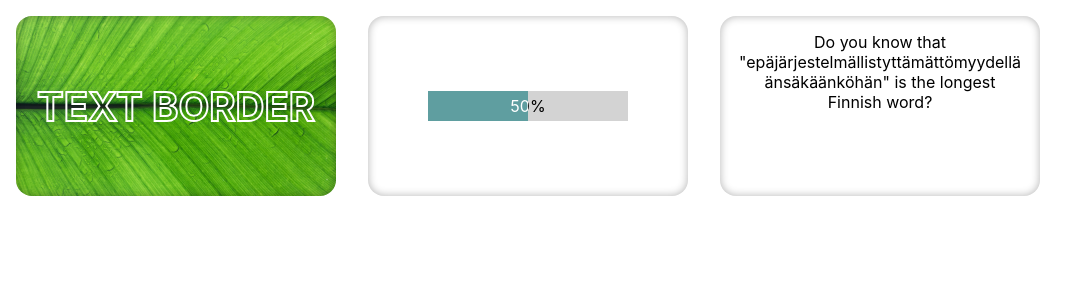
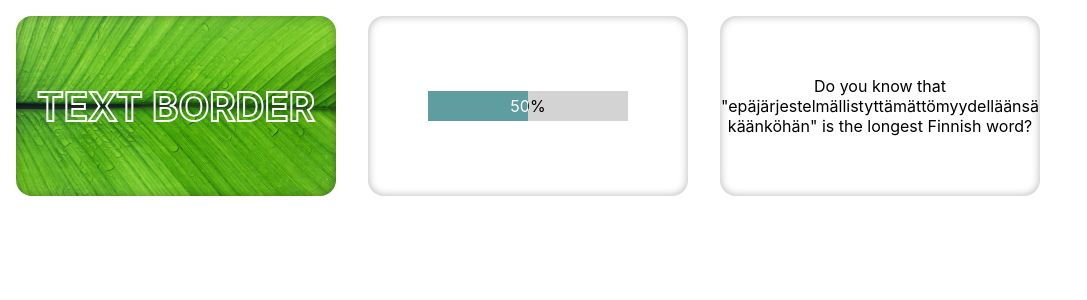
Before and after one commit to guoyunhe/yes-we-can, a React (Create React App) app: page / in a window 1280 px wide. Shown: the top 300 px of the page, without its empty margins (0-1087 px from the left). Built offline with nearby package versions, Linux system fonts and the light colour scheme.

Commit message:
CentralLayout

```diff
--- /dev/null
+++ b/src/poc/central-layout/CentralLayout.css
@@ -0,0 +1,11 @@
+.central-layout {
+  display: flex;
+  justify-content: center;
+  align-items: center;
+  height: 100%;
+  width: 100%;
+}
+
+.central-layout > * {
+  max-width: 100%;
+}
--- /dev/null
+++ b/src/poc/central-layout/CentralLayout.jsx
@@ -0,0 +1,6 @@
+import React from "react";
+import "./CentralLayout.css";
+
+export default function CentralLayout({ children }) {
+  return <div className="central-layout">{children}</div>;
+}
--- a/src/poc/text-border/TextBorderThumb.css
+++ b/src/poc/text-border/TextBorderThumb.css
@@ -1,7 +1,4 @@
 .text-border-thumb {
-  display: flex;
-  justify-content: center;
-  align-items: center;
   background-image: url("../../img/photo-1.jpg");
   background-size: cover;
   background-position: center;
--- a/src/poc/text-border/TextBorderThumb.jsx
+++ b/src/poc/text-border/TextBorderThumb.jsx
@@ -1,12 +1,15 @@
 import React from "react";
 import Thumb from "../../Thumb";
 import TextBorder from "./TextBorder";
+import CentralLayout from "../central-layout/CentralLayout";
 import "./TextBorderThumb.css";
 
 export default function TextBorderThumb() {
   return (
     <Thumb to="/text-border" className="text-border-thumb">
-      <TextBorder>Text Border</TextBorder>
+      <CentralLayout>
+        <TextBorder>Text Border</TextBorder>
+      </CentralLayout>
     </Thumb>
   );
 }
--- a/src/poc/text-progress/TextProgressThumb.css
+++ /dev/null
@@ -1,5 +0,0 @@
-.text-progress-thumb {
-  display: flex;
-  justify-content: center;
-  align-items: center;
-}
--- a/src/poc/text-progress/TextProgressThumb.jsx
+++ b/src/poc/text-progress/TextProgressThumb.jsx
@@ -1,12 +1,14 @@
 import React from "react";
 import Thumb from "../../Thumb";
 import TextProgress from "./TextProgress";
-import "./TextProgressThumb.css";
+import CentralLayout from "../central-layout/CentralLayout";
 
 export default function TextProgressThumb() {
   return (
     <Thumb to="/text-progress" className="text-progress-thumb">
-      <TextProgress percentage="50" />
+      <CentralLayout>
+        <TextProgress percentage="50" />
+      </CentralLayout>
     </Thumb>
   );
 }
--- a/src/poc/word-breaker/WordBreakerThumb.css
+++ /dev/null
@@ -1,3 +0,0 @@
-.word-breaker-thumb {
-  padding: 1rem;
-}
--- a/src/poc/word-breaker/WordBreakerThumb.jsx
+++ b/src/poc/word-breaker/WordBreakerThumb.jsx
@@ -1,15 +1,17 @@
 import React from "react";
 import Thumb from "../../Thumb";
 import WordBreaker from "./WordBreaker";
-import "./WordBreakerThumb.css";
+import CentralLayout from "../central-layout/CentralLayout";
 
 export default function WordBreakerThumb() {
   return (
     <Thumb to="/word-breaker" className="word-breaker-thumb">
-      <WordBreaker>
-        Do you know that "epäjärjestelmällistyttämättömyydelläänsäkäänköhän" is
-        the longest Finnish word?
-      </WordBreaker>
+      <CentralLayout>
+        <WordBreaker>
+          Do you know that "epäjärjestelmällistyttämättömyydelläänsäkäänköhän"
+          is the longest Finnish word?
+        </WordBreaker>
+      </CentralLayout>
     </Thumb>
   );
 }
```
